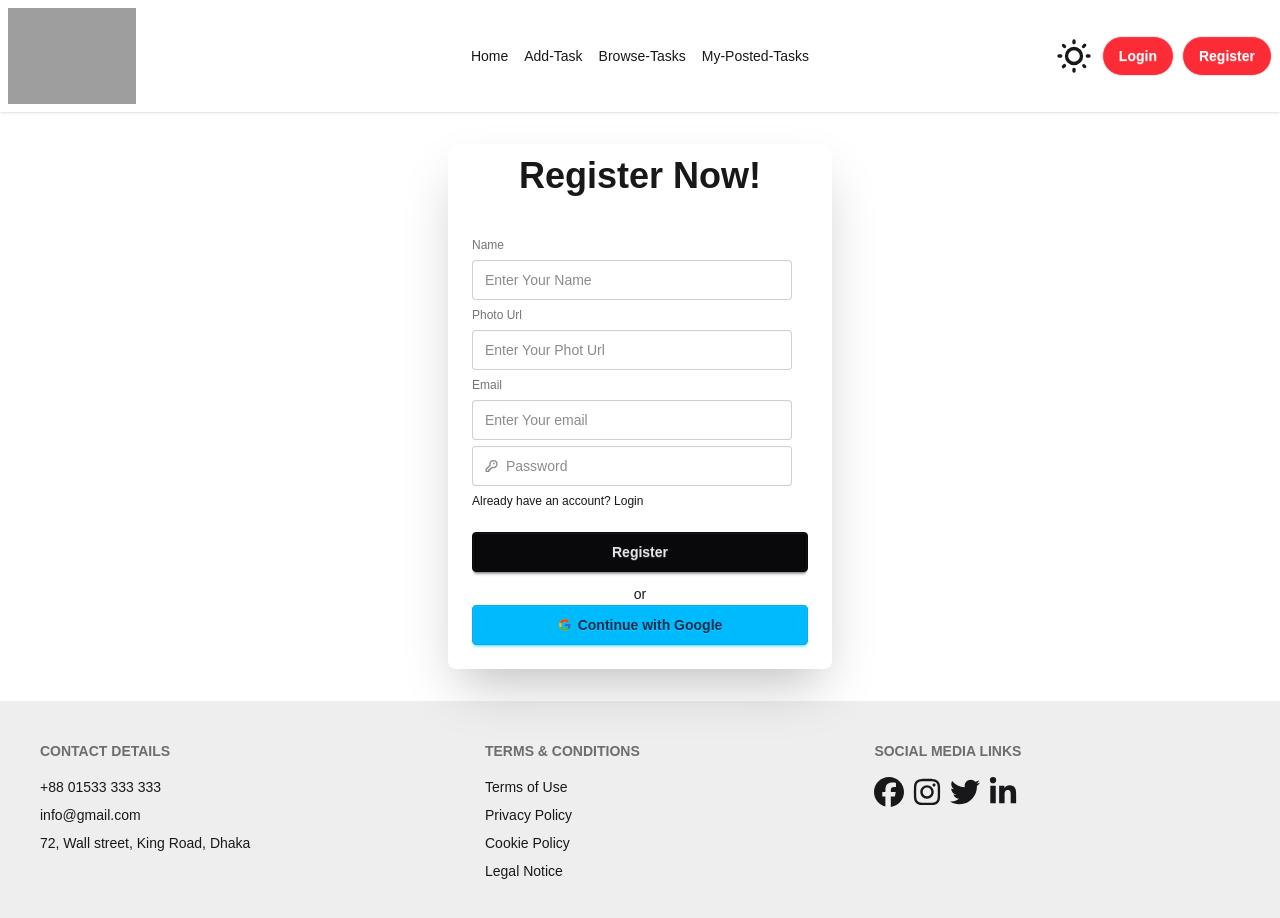
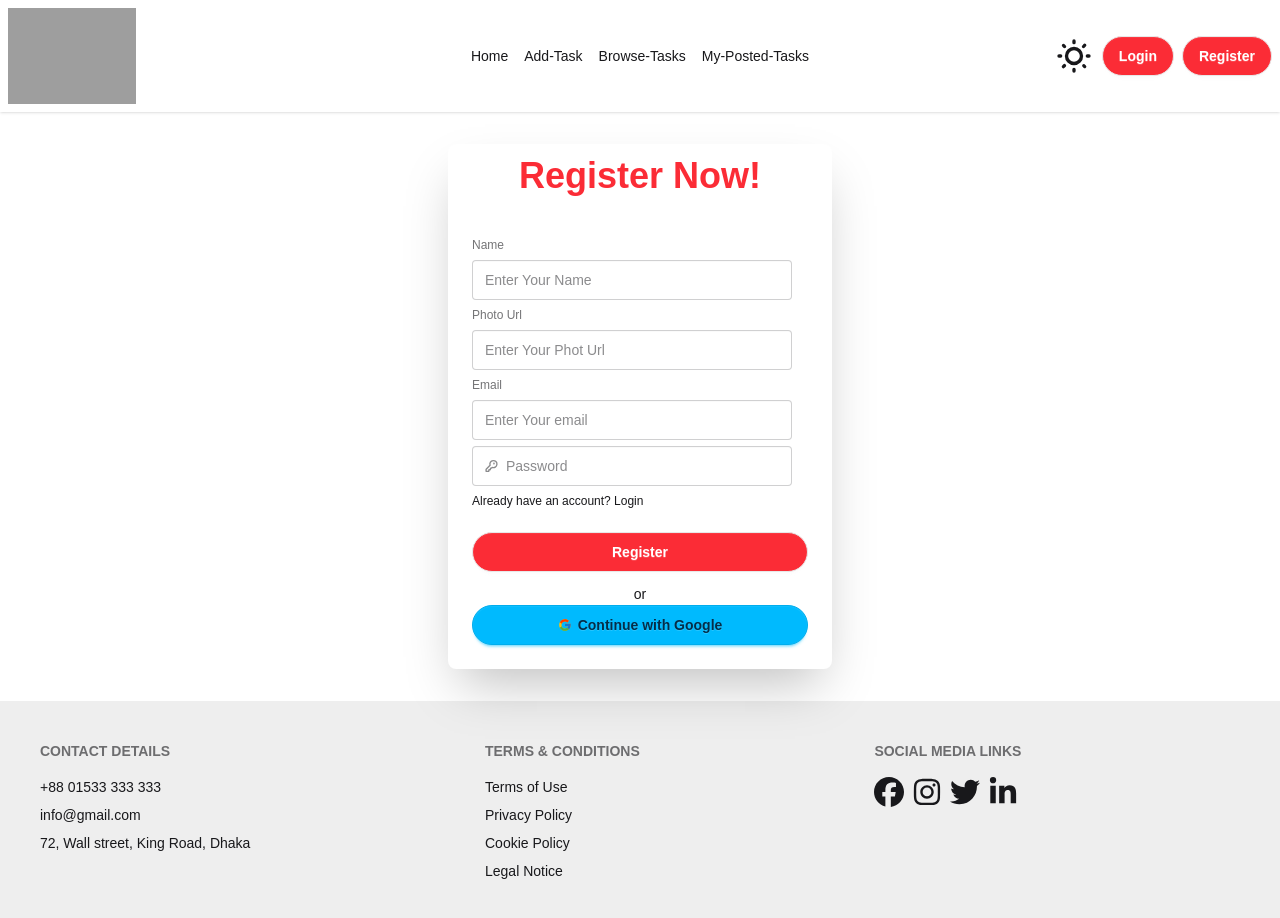
Before and after one commit to mehediakash01/Freelance-client, a React (Vite) app: page /register in a window 1280 px wide. Shown: the top 918 px of the page. Built offline with nearby package versions, Linux system fonts and the light colour scheme; no server answers; grey boxes are pictures that could not be loaded.

Commit message:
updated ui desgin

```diff
--- a/src/Components/AuthLayout/Login.jsx
+++ b/src/Components/AuthLayout/Login.jsx
@@ -64,7 +64,7 @@ const Login = () => {
           <button>Forget password?</button>
           {/* {error && <p className="text-xs text-red-500">{error}</p>} */}
 
-          <button type="submit" className="btn btn-neutral mt-4">
+          <button type="submit" className="btn bg-red-500 text-white rounded-full mt-4">
             Login
           </button>
           <Link to={"/register"}>Don't have an account? Register</Link>
--- a/src/Components/AuthLayout/Register.jsx
+++ b/src/Components/AuthLayout/Register.jsx
@@ -45,7 +45,7 @@ const Register = () => {
   };
   return (
     <div className="card bg-base-100 w-full max-w-sm shrink-0 shadow-2xl mx-auto my-8">
-      <h1 className="font-bold text-4xl my-3 text-center">Register Now!</h1>
+      <h1 className="font-bold text-4xl my-3 text-center text-red-500">Register Now!</h1>
       <div className="card-body">
         <form onSubmit={handleNewUser} className="fieldset">
           {/* Name */}
@@ -115,7 +115,7 @@ const Register = () => {
           <Link to={"/login"}>Already have an account? Login</Link>
           {/* {error && <p className="text-xs text-red-500">{error}</p>} */}
 
-          <button type="submit" className="btn btn-neutral mt-4">
+          <button type="submit" className="btn bg-red-500 text-white rounded-full mt-4">
             Register
           </button>
         </form>
--- a/src/Components/AuthLayout/SocialLogin.jsx
+++ b/src/Components/AuthLayout/SocialLogin.jsx
@@ -23,7 +23,7 @@ const SocialLogin = () => {
   return (
     <div>
       <p className="text-center">or</p>
-      <button onClick={handleGoogle} className="btn btn-info w-full">
+      <button onClick={handleGoogle} className="btn btn-info w-full rounded-full">
         <FcGoogle />
         Continue with Google
       </button>
--- a/src/Router/router.jsx
+++ b/src/Router/router.jsx
@@ -44,9 +44,9 @@ export const router = createBrowserRouter([
         loader: () => fetch("https://freelance-task-marketplace-server-ruddy.vercel.app/allTasks"),
 
         element: (
-          <PrivateRoute>
+
             <BrowseTask></BrowseTask>
-          </PrivateRoute>
+
         ),
       },
       {
```
